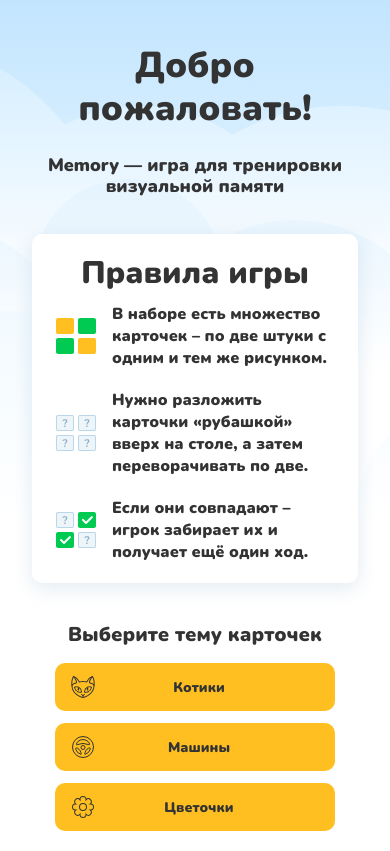
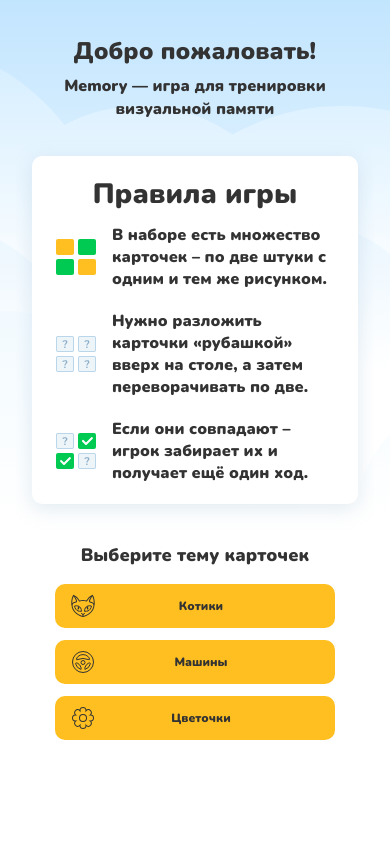
Before and after one commit to OlgaGulyakevich/memory-game, a React app: page /start in a window 390 px wide. Built offline with nearby package versions, Linux system fonts and the light colour scheme.

Commit message:
chore: update babel-loader version and enhance responsive design in CSS for better mobile optimization

```diff
--- a/package.json
+++ b/package.json
@@ -5,7 +5,7 @@
   "main": "src/index.js",
   "homepage": "https://olgagulyakevich.github.io/memory-game",
   "scripts": {
-    "start": "webpack serve --mode development",
+    "start": "webpack serve --mode development --open",
     "build": "webpack --mode production",
     "build:deploy": "GITHUB_PAGES=true webpack --mode production",
     "serve": "npx serve -s dist -l 3000",
@@ -29,7 +29,7 @@
   "devDependencies": {
     "@babel/core": "^7.28.4",
     "@babel/preset-react": "^7.27.1",
-    "babel-loader": "^10.0.0",
+    "babel-loader": "^9.2.1",
     "copy-webpack-plugin": "^13.0.1",
     "css-loader": "^7.1.2",
     "html-webpack-plugin": "^5.6.4",
--- a/src/styles/style.css
+++ b/src/styles/style.css
@@ -84,6 +84,34 @@
   --game-card-aspect-ratio: 1.375; /* 220:160 */
   --game-card-gap: 20px;
   --game-grid-columns: 3;
+
+  /* === Mobile Optimization === */
+  /* ✅ Responsive шрифты через clamp() */
+  --font-size-xs-responsive: clamp(12px, 2.5vw, 14px);
+  --font-size-sm-responsive: clamp(14px, 3vw, 16px);
+  --font-size-base-responsive: clamp(16px, 4vw, 20px);
+  --font-size-lg-responsive: clamp(18px, 4.5vw, 24px);
+  --font-size-xl-responsive: clamp(24px, 6vw, 32px);
+  --font-size-2xl-responsive: clamp(28px, 7vw, 40px);
+
+  /* ✅ Адаптивные отступы */
+  --space-mobile-sm: clamp(8px, 2vw, 12px);
+  --space-mobile-base: clamp(12px, 3vw, 16px);
+  --space-mobile-lg: clamp(16px, 4vw, 24px);
+
+  /* ✅ Safe area переменные для iPhone */
+  --safe-area-top: env(safe-area-inset-top, 0px);
+  --safe-area-bottom: env(safe-area-inset-bottom, 0px);
+
+  /* ✅ Viewport height исправление */
+  --viewport-height: 100vh; /* Fallback */
+
+  /* ✅ Touch targets */
+  --touch-target-min: 44px;
+
+  /* ✅ Улучшенная типографика */
+  --line-height-mobile: 1.4; /* Вместо слишком плотного 1.2 */
+  --line-height-mobile-tight: 1.3;
 }
 
 
@@ -112,13 +140,24 @@
   src: url("../../public/fonts/Nunito-Black.woff2") format("woff2");
 }
 
+/* ===== MOBILE VIEWPORT FIXES ===== */
+/* ✅ Dynamic Viewport Height поддержка для современных браузеров */
+@supports (height: 100dvh) {
+  :root {
+    --viewport-height: 100dvh; /* Исправляет проблемы с mobile browsers */
+  }
+}
+
 /* ===== БАЗОВЫЕ СТИЛИ ===== */
 body {
   margin: 0;
   font-family: var(--font-family);
-  font-size: var(--font-size-base);
-  line-height: var(--line-height-normal);
+  /* ✅ Responsive размер шрифта вместо статичного */
+  font-size: var(--font-size-base-responsive);
+  line-height: 1.5; /* ✅ Улучшенная читаемость */
   color: var(--color-text);
+  /* ✅ Исправленная высота viewport с fallback */
+  min-height: var(--viewport-height);
   background:
     url("../../public/img/clouds.svg") no-repeat top var(--space-3xl) center,
     linear-gradient(180deg, var(--color-bg-gradient-start) 0%, var(--color-bg-gradient-end) 50%) no-repeat;
@@ -128,6 +167,10 @@ body {
   width: min(var(--container-max-width), calc(100vw - var(--space-2xl)));
   margin: 0 auto;
   padding: 0 var(--space-base);
+  /* ✅ Safe area для iPhone с fallback */
+  min-height: calc(var(--viewport-height) - var(--safe-area-top) - var(--safe-area-bottom));
+  padding-top: var(--safe-area-top);
+  padding-bottom: var(--safe-area-bottom);
 }
 
 /* ===== КОМПОНЕНТЫ: Кнопки ===== */
@@ -625,20 +668,40 @@ body {
   }
 
   body {
-    font-size: var(--font-size-base);
-    line-height: var(--line-height-tight);
+    /* ✅ Responsive размер для мобильных */
+    font-size: var(--font-size-base-responsive);
+    line-height: var(--line-height-mobile); /* ✅ 1.4 вместо слишком плотного 1.2 */
     overflow-x: hidden;
-    min-height: 100vh;
-    min-height: -webkit-fill-available;
+    /* ✅ Используем новую переменную вместо старых фиксов */
+    min-height: var(--viewport-height);
     -webkit-font-smoothing: antialiased;
     -moz-osx-font-smoothing: grayscale;
+  }
+
+  /* ✅ Заголовки с улучшенной типографикой */
+  h1, h2, h3 {
+    line-height: var(--line-height-mobile-tight); /* ✅ 1.3 для заголовков */
+    margin-bottom: var(--space-mobile-sm);
+  }
+
+  h1 {
+    font-size: var(--font-size-xl-responsive);
+  }
+
+  h2 {
+    font-size: var(--font-size-lg-responsive);
+  }
+
+  h3 {
+    font-size: var(--font-size-base-responsive);
   }
 
   .container {
     width: calc(100vw - var(--space-2xl));
     max-width: 100vw;
     padding: 0 var(--space-base);
-    min-height: 100vh;
+    /* ✅ Исправлена высота для мобильных с учетом safe-area */
+    min-height: calc(var(--viewport-height) - var(--safe-area-top) - var(--safe-area-bottom));
     overflow-y: auto;
     overflow-x: hidden;
     box-sizing: border-box;
@@ -660,10 +723,19 @@ body {
     overflow-y: auto;
   }
 
+  /* ✅ Игровой экран оптимизация для мобильных */
+  .game-screen {
+    min-height: calc(var(--viewport-height) - 120px); /* Место для header */
+    padding: var(--space-mobile-sm);
+  }
+
   .game-header {
     grid-template-columns: 1fr;
-    gap: var(--space-base);
+    /* ✅ Адаптивные отступы */
+    gap: var(--space-mobile-base);
+    padding: var(--space-mobile-base);
     text-align: center;
+    margin-bottom: var(--space-mobile-sm);
   }
 
   .game-header .progress-wrapper {
@@ -689,16 +761,18 @@ body {
 
   .steps {
     justify-self: center;
-    padding: var(--space-sm) var(--space-base);
-    font-size: var(--font-size-base);
+    padding: var(--space-mobile-sm) var(--space-mobile-base);
+    /* ✅ Responsive размер шрифта */
+    font-size: var(--font-size-sm-responsive);
   }
 
-  /* Карточки */
+  /* ✅ Карточки с responsive оптимизацией */
   .cards {
     display: grid;
     grid-template-columns: repeat(2, minmax(0, 1fr)) !important;
     grid-auto-rows: auto;
-    gap: var(--game-card-gap);
+    /* ✅ Адаптивный gap для лучшего touch опыта */
+    gap: clamp(4px, 1vw, 8px);
     width: 100%;
     max-width: none;
     margin: 0 0 30px 0;
@@ -708,7 +782,10 @@ body {
   .card {
     width: 100%;
     min-width: 0;
-    aspect-ratio: 1.4 / 1;
+    /* ✅ Квадратные карточки лучше для мобильных touch */
+    aspect-ratio: 1;
+    /* ✅ Touch friendly минимальный размер */
+    min-height: clamp(60px, 12vw, 120px);
     height: auto;
     position: relative;
     margin: 0;
@@ -721,7 +798,7 @@ body {
     will-change: transform;
     backface-visibility: hidden;
     transition: transform var(--animation-duration);
-    touch-action: manipulation;
+    touch-action: manipulation; /* ✅ Уже есть - отлично! */
     -webkit-tap-highlight-color: rgba(0, 0, 0, 0.1);
     -webkit-user-select: none;
     user-select: none;
@@ -791,12 +868,14 @@ body {
   .theme-buttons .ico-button {
     width: 100%;
     text-align: center;
-    padding: var(--space-md) var(--space-base);
+    /* ✅ Адаптивные отступы для touch */
+    padding: var(--space-mobile-base) var(--space-mobile-base);
     padding-left: var(--space-xl);
     background-position: left var(--space-base) center;
     margin: auto;
-    min-height: var(--button-height);
-    font-size: var(--font-size-xs);
+    /* ✅ Touch friendly высота */
+    min-height: var(--touch-target-min);
+    font-size: var(--font-size-xs-responsive);
   }
 
   /* Модальные окна */
@@ -822,9 +901,11 @@ body {
 
   .modal-buttons .button {
     width: 100%;
-    padding: var(--space-md) var(--space-base);
-    font-size: var(--font-size-xs);
-    min-height: 44px;
+    /* ✅ Адаптивные отступы для touch */
+    padding: var(--space-mobile-sm) var(--space-mobile-base);
+    font-size: var(--font-size-xs-responsive);
+    /* ✅ Touch friendly высота */
+    min-height: var(--touch-target-min);
   }
 
   /* Результаты */
@@ -860,14 +941,16 @@ body {
   /* Адаптивные заголовки */
   .rules h2,
   .result h2 {
-    font-size: clamp(28px, 8vw, var(--font-size-2xl));
-    line-height: var(--line-height-tight);
-    margin-bottom: var(--space-md);
+    /* ✅ Используем responsive переменную вместо clamp */
+    font-size: var(--font-size-2xl-responsive);
+    line-height: var(--line-height-mobile-tight); /* ✅ 1.3 вместо 1.2 */
+    margin-bottom: var(--space-mobile-base);
   }
 
   .rules h3 {
-    font-size: clamp(20px, 5vw, var(--font-size-lg));
-    line-height: var(--line-height-tight);
+    /* ✅ Используем responsive переменную */
+    font-size: var(--font-size-lg-responsive);
+    line-height: var(--line-height-mobile-tight); /* ✅ 1.3 вместо 1.2 */
   }
 }
 
@@ -918,8 +1001,11 @@ body {
 @media (max-width: 768px) and (orientation: landscape) {
   .cards {
     grid-template-columns: repeat(3, 1fr);
-    gap: var(--space-sm);
-    margin-bottom: var(--space-base);
+    /* ✅ Адаптивный gap для landscape */
+    gap: var(--space-mobile-sm);
+    margin-bottom: var(--space-mobile-base);
+    /* ✅ Компактные отступы для landscape */
+    padding: var(--space-mobile-sm);
   }
 
   .card {
@@ -950,8 +1036,9 @@ body {
   }
 
   .steps {
-    font-size: var(--font-size-sm);
-    padding: 6px var(--space-md);
+    /* ✅ Responsive размер для маленьких экранов */
+    font-size: var(--font-size-xs-responsive);
+    padding: 6px var(--space-mobile-sm);
   }
 }
 
--- a/webpack.config.js
+++ b/webpack.config.js
@@ -37,6 +37,11 @@ module.exports = (env, argv) => {
             loader: 'babel-loader',
             options: {
               presets: [
+                ['@babel/preset-env', {
+                  targets: {
+                    browsers: ['last 2 versions', 'ie >= 11']
+                  }
+                }],
                 ['@babel/preset-react', {
                   runtime: 'automatic'
                 }]
```
Also changed, not shown: 1 other file (tests, documents, lock files or other folders).
